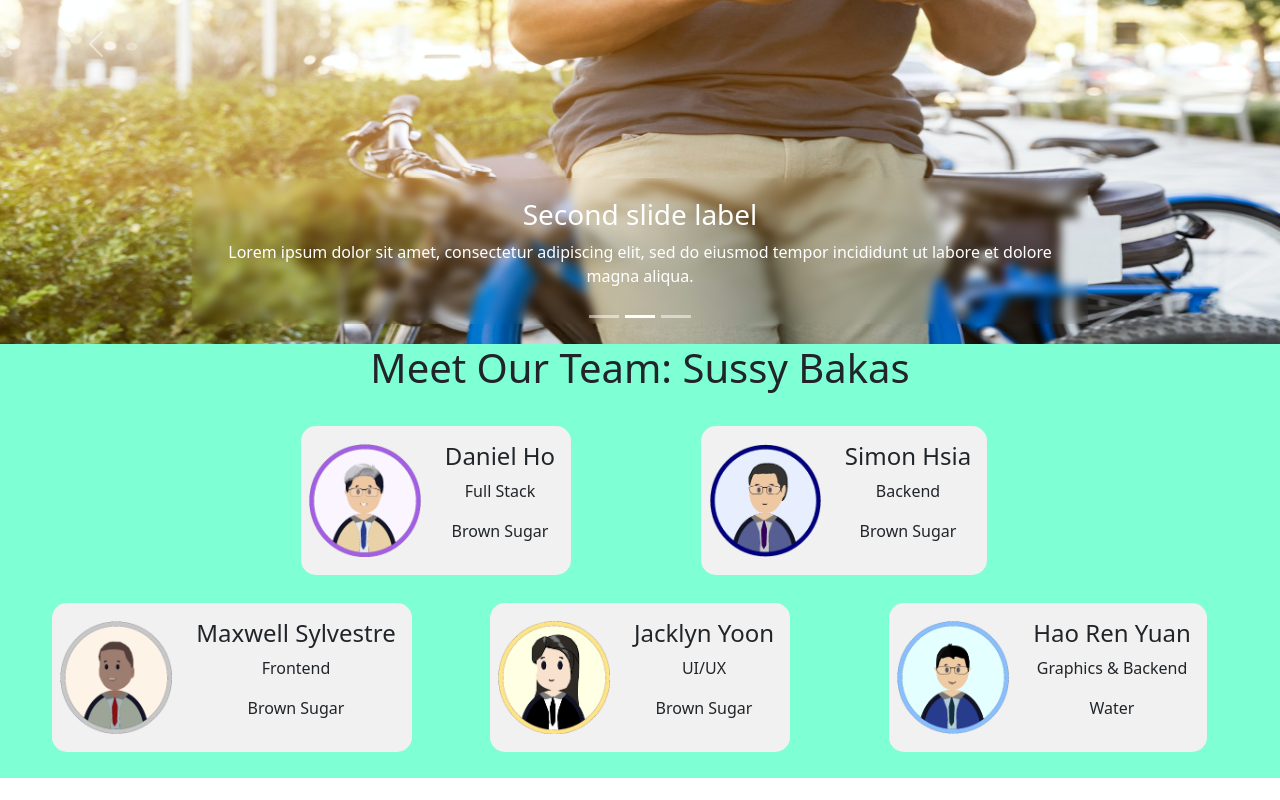
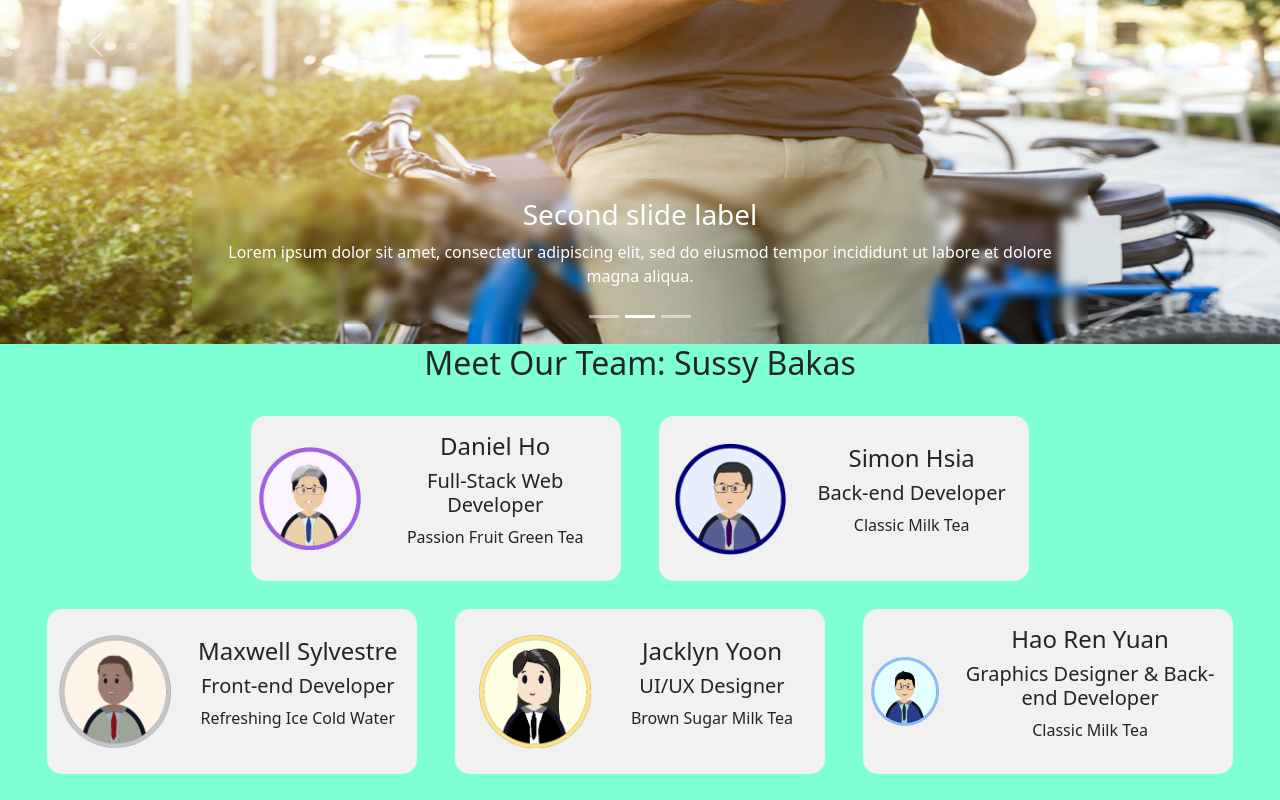
Before and after one commit to Daniel-Ho986/Boba-love, a React (Create React App) app: page / in a window 1280 px wide. Shown: the part 327-1127 px from the top of the page. Before the commit the page ends 1105 px from the top, so only its background shows below. Built offline with nearby package versions, Linux system fonts and the light colour scheme; no server answers.

Commit message:
refactor about us #32

```diff
--- a/src/components/AboutUs.js
+++ b/src/components/AboutUs.js
@@ -60,46 +60,46 @@ export default function AboutUs() {
                 </Carousel>
             </div>
             <div className='team-container'>
-                <h1>Meet Our Team: Sussy Bakas</h1>
+                <h2>Meet Our Team: Sussy Bakas</h2>
                 <div className="team-grid">
                     <div className="team-card" id="member1">
                         <Member
                             name="Daniel Ho"
                             image={Daniel}
-                            role="Full Stack"
-                            drink="Brown Sugar"
+                            role="Full-Stack Web Developer"
+                            drink="Passion Fruit Green Tea"
                         />
                     </div>
                     <div className="team-card" id="member2">
                         <Member
                             name="Simon Hsia"
                             image={Simon}
-                            role="Backend"
-                            drink="Brown Sugar"
+                            role="Back-end Developer"
+                            drink="Classic Milk Tea"
                         />
                     </div>
                     <div className="team-card" id="member3">
                         <Member
                             name="Maxwell Sylvestre"
                             image={Maxwell}
-                            role="Frontend"
-                            drink="Brown Sugar"
+                            role="Front-end Developer"
+                            drink="Refreshing Ice Cold Water"
                         />
                     </div>
                     <div className="team-card" id="member4">
                         <Member
                             name="Jacklyn Yoon"
                             image={Jacklyn}
-                            role="UI/UX"
-                            drink="Brown Sugar"
+                            role="UI/UX Designer"
+                            drink="Brown Sugar Milk Tea"
                         />
                     </div>
                     <div className="team-card" id="member5">
                         <Member
                             name="Hao Ren Yuan"
                             image={HaoRen}
-                            role="Graphics & Backend"
-                            drink="Water"
+                            role="Graphics Designer & Back-end Developer"
+                            drink="Classic Milk Tea"
                         />
                     </div>
                 </div>
--- a/src/components/aboutUs.css
+++ b/src/components/aboutUs.css
@@ -70,10 +70,10 @@
     grid-column-end: 5;
 }
 
- #member5 {
+#member5 {
     grid-row-start: 2;
     grid-column-start: 5;
 
     grid-row-end: 3;
     grid-column-end: 7;
- }
+}
--- a/src/components/member/Member.js
+++ b/src/components/member/Member.js
@@ -3,9 +3,6 @@ import React, { Component }from 'react'
 import './member.css'
 
 class Member extends Component {
-    constructor(props) {
-        super(props)
-    }
 
     render() {
         return (
@@ -15,7 +12,7 @@ class Member extends Component {
                 </div>
                 <div className="member-card-items">
                     <h4>{this.props.name}</h4>
-                    <p>{this.props.role}</p>
+                    <h5>{this.props.role}</h5>
                     <p>{this.props.drink}</p>
                 </div>
             </div>
--- a/src/components/member/member.css
+++ b/src/components/member/member.css
@@ -1,11 +1,11 @@
 .member-card {
     display: inline-flex;
     flex-direction: row;
-    justify-content: space-between;
+    justify-content: space-evenly;
     align-items: center;
     align-content: center;
     border-radius: 15px;
-    max-width: 375px;
+    width: 400px;
     background-color: #f1f1f1;
   }
 
@@ -27,6 +27,7 @@
     align-self: center;
     order: 0;
     padding: 1rem;
+    /* border: 1px solid #000 */
 }
 
 .member-img {
@@ -34,7 +35,7 @@
     padding: .5rem;
 }
 
-@media screen and (max-width: 960px) {
+@media screen and (max-width: 1080px) {
     .member-card {
         flex-direction: column;
     }
```
